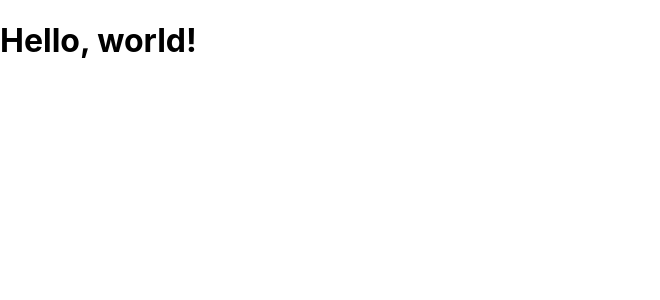
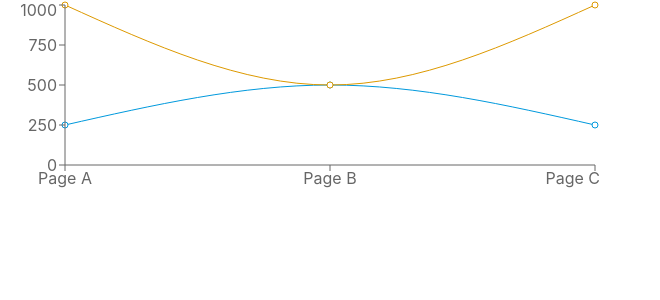
Before and after one commit to matthung0807/react-demo, a React (Create React App) app in the folder app/: page / in a window 1280 px wide. Shown: the top 300 px of the page, without its empty margins (0-660 px from the left). Built offline with nearby package versions, Linux system fonts and the light colour scheme.

Commit message:
install rechart

```diff
--- a/app/package.json
+++ b/app/package.json
@@ -9,6 +9,7 @@
     "react": "^18.2.0",
     "react-dom": "^18.2.0",
     "react-scripts": "4.0.3",
+    "recharts": "^2.12.3",
     "web-vitals": "^1.1.2"
   },
   "scripts": {
--- a/app/src/App.js
+++ b/app/src/App.js
@@ -1,12 +1,12 @@
 import './App.css';
 
 import * as React from 'react';
-import { Message } from 'Message';
+import { Chart } from 'Chart';
 
 
 function App() {
   return (
-    <Message/>
+    <Chart/>
   )
 }
 
--- /dev/null
+++ b/app/src/Chart.js
@@ -0,0 +1,19 @@
+import * as React from 'react';
+import { LineChart, Line, XAxis, YAxis } from 'recharts';
+
+const data = [
+    {name: 'Page A', uv: 250, pv: 1000},
+    {name: 'Page B', uv: 500, pv: 500},
+    {name: 'Page C', uv: 250, pv: 1000},
+];
+
+export const Chart = () => {
+    return (
+        <LineChart width={600} height={200} data={data}>
+            <Line type="monotone" dataKey="uv" stroke="#0099dd" />
+            <Line type="monotone" dataKey="pv" stroke="#dd9900" />
+            <XAxis dataKey="name" />
+            <YAxis />
+        </LineChart>
+    )
+}
--- a/app/src/Message.js
+++ /dev/null
@@ -1,5 +0,0 @@
-import * as React from 'react';
-
-export const Message = () => {
-    return (<h1>Hello, world!</h1>)
-}
```
Also changed, not shown: 2 other files (tests, documents, lock files or other folders).
